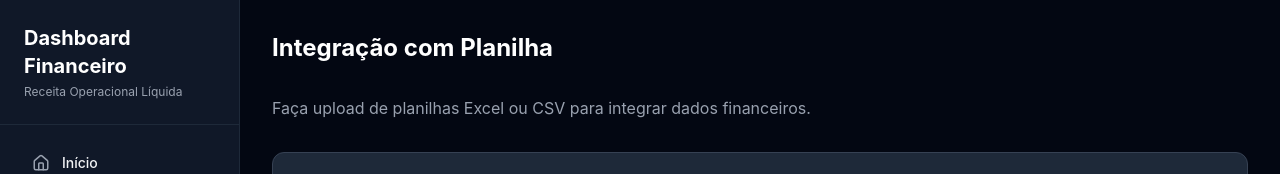
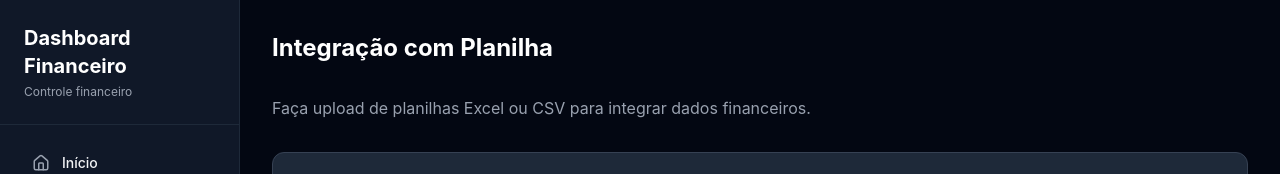
Before and after one commit to BrunoBorgess/dashboard-react, a React (Vite) app: page /Integracao in a window 1280 px wide. Shown: the top 174 px of the page. Built offline with nearby package versions, Linux system fonts and the light colour scheme.

Commit message:
att v2.2 att

```diff
--- a/src/components/Sidebar/index.tsx
+++ b/src/components/Sidebar/index.tsx
@@ -46,7 +46,7 @@
     <aside className="w-60 h-screen bg-gray-900 border-r border-gray-800 flex flex-col fixed">
       <div className="p-6 border-b border-gray-800">
         <h1 className="text-xl font-bold text-white">Dashboard Financeiro</h1>
-        <p className="text-xs text-gray-400 mt-1">Receita Operacional Líquida</p>
+        <p className="text-xs text-gray-400 mt-1">Controle financeiro</p>
       </div>
       <nav className="flex-1 p-4 space-y-2 overflow-y-auto">
         <SidebarItem
```
